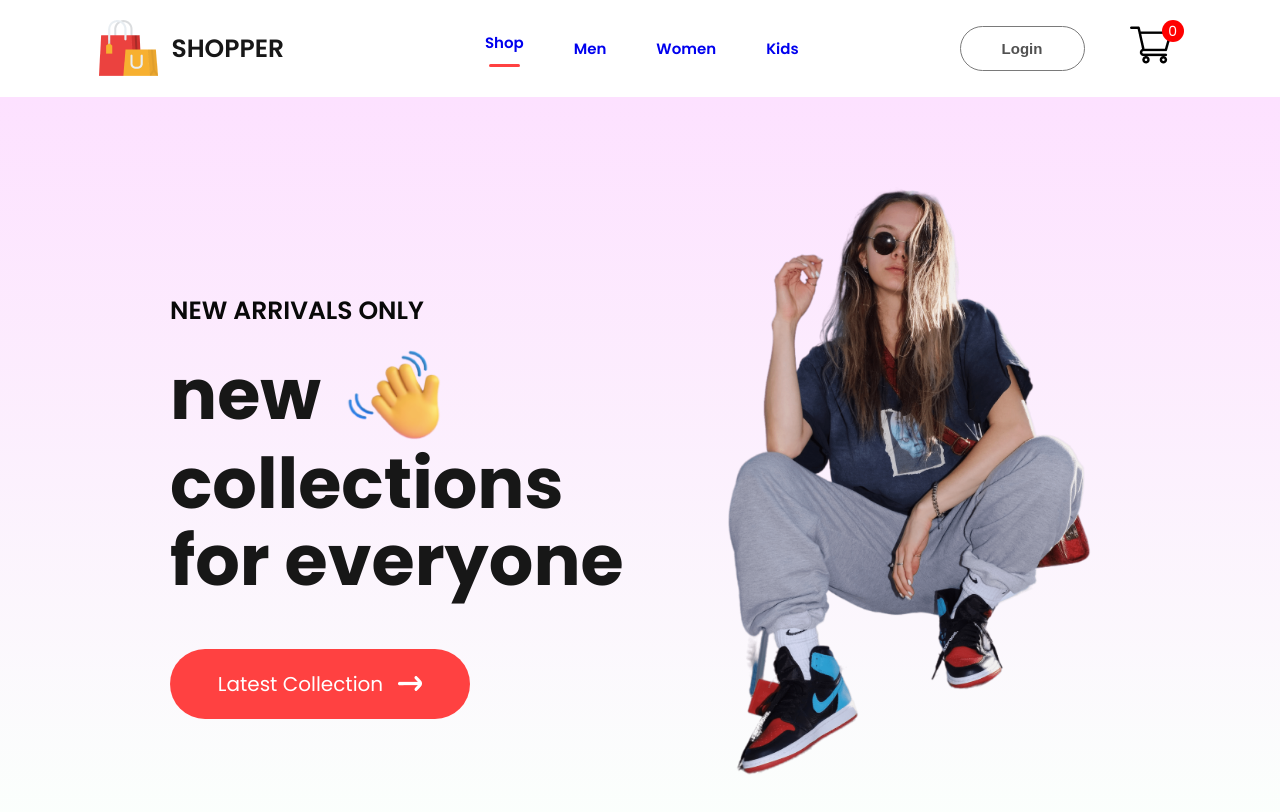
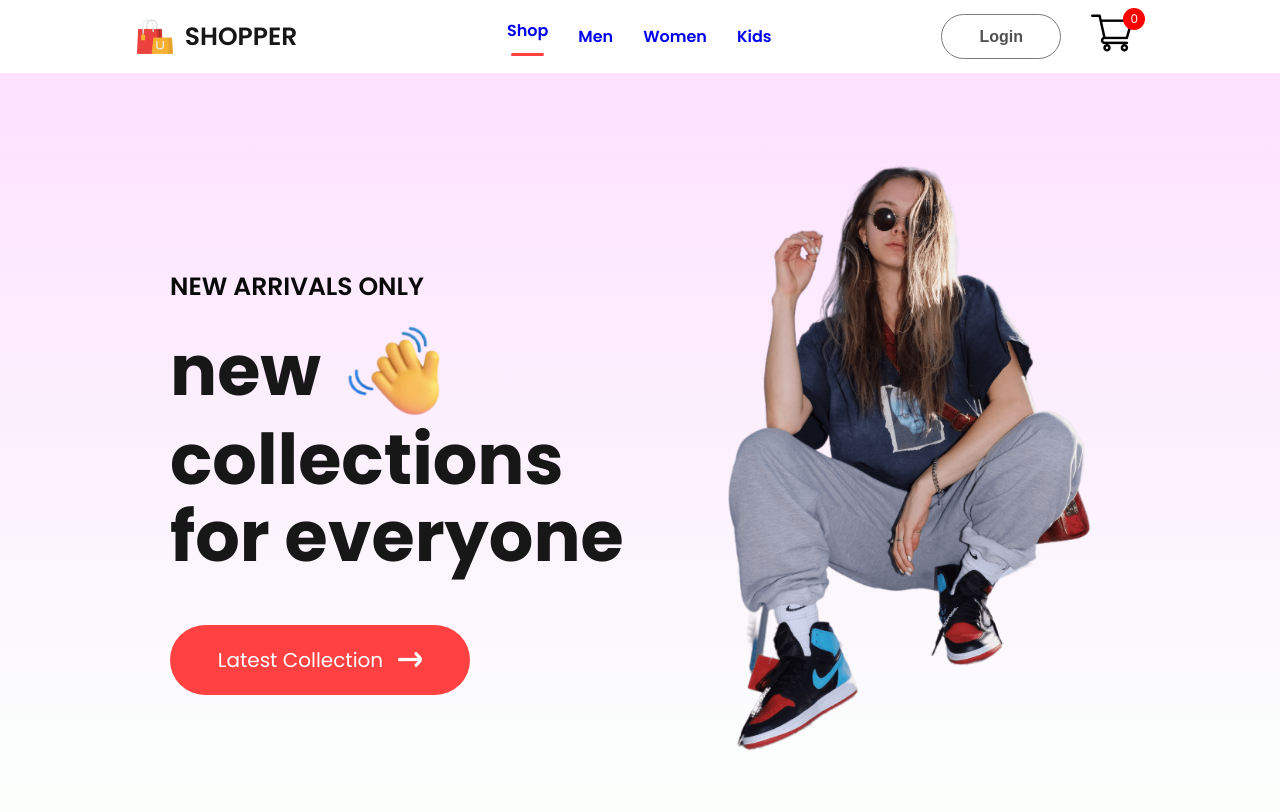
Before and after one commit to Likithpranai/Full-Stack-E-Commerce, a React (Create React App) app: page / in a window 1280 px wide. Shown: the top 812 px of the page. Built offline with nearby package versions, Linux system fonts and the light colour scheme.

Commit message:
Start of responsive design

```diff
--- a/src/Components/Navbar/Navbar.css
+++ b/src/Components/Navbar/Navbar.css
@@ -80,3 +80,33 @@
   font-size: 14px;
   color: white;
 }
+
+@media (max-width: 1280px) {
+  .navbar {
+    padding: 12px 50px;
+  }
+
+  .nav-logo img {
+    width: 40px;
+  }
+  .nav-logo p {
+    font-size: 25px;
+  }
+
+  .nav-menu {
+    gap: 30px;
+    font-size: 16px;
+  }
+  .nav-login-cart {
+    gap: 30px;
+  }
+  .nav-login-cart button {
+    width: 120px;
+    height: 45px;
+    font-size: 16px;
+  }
+  .nav-cart-count {
+    margin-left: -40px;
+    font-size: 12px;
+  }
+}
```
